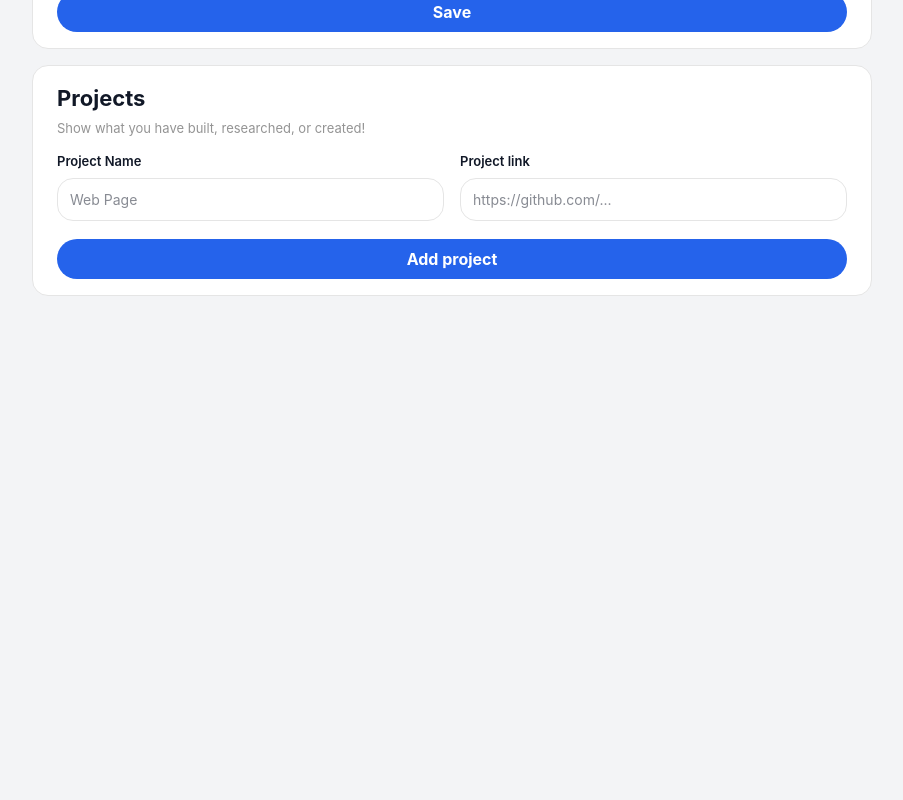
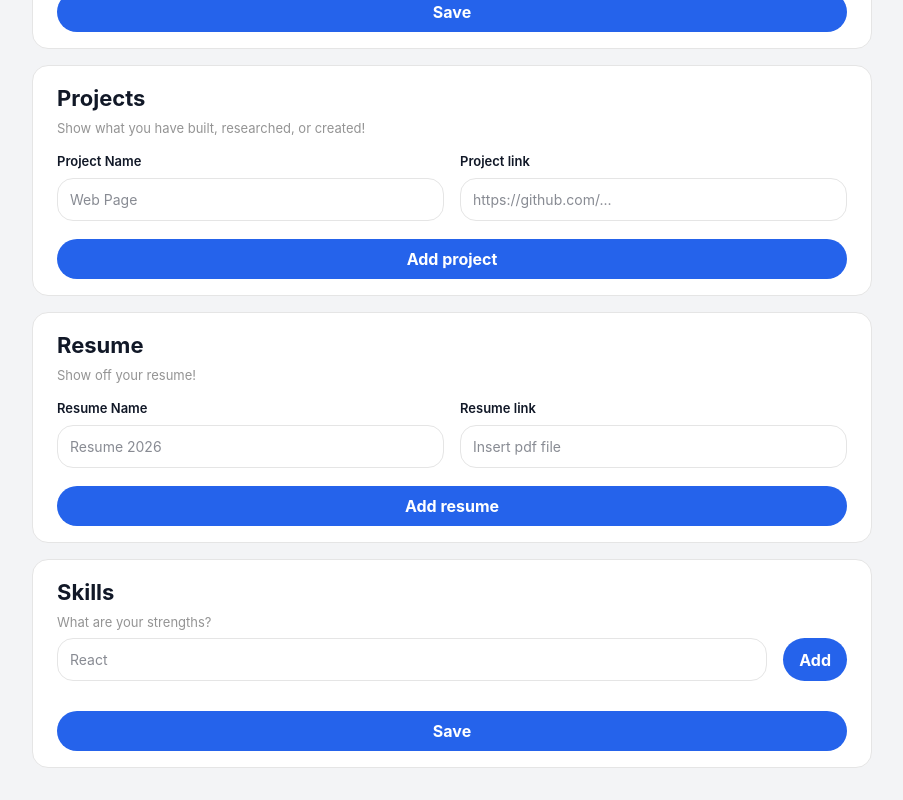
Before and after one commit to Oasis-NEU/f26-group-8, a React (Vite) app in the folder frontend/: page /editprofile in a window 1280 px wide. Shown: the part 1573-2373 px from the top of the page, without its empty margins (344-1247 px from the left). Before the commit the page ends 1901 px from the top, so only its background shows below. Built offline with nearby package versions, Linux system fonts and the light colour scheme.

Commit message:
Updating Edit Profile + Need to implement one save and back button

```diff
--- a/frontend/src/index.css
+++ b/frontend/src/index.css
@@ -828,6 +828,12 @@ body {
   font-weight: bold;
   padding: 8px 16px;
   border-radius: 16px;
+  text-decoration: none;
+  color: inherit;
+}
+
+.profile-edit-btn:hover {
+  background-color: #e5e5e5;
 }
 
 .profile-name,
@@ -1200,3 +1206,25 @@ body {
   color: #949494;
   margin-bottom: 6px;
 }
+
+/* Skills Card */
+
+/* Skills Card */
+
+.edit-skill-input {
+  flex: 1;
+}
+
+.edit-skills {
+  display: flex;
+  flex-wrap: wrap;
+  gap: 8px;
+  margin-top: 12px;
+}
+
+.edit-skill-pill {
+  background-color: #e5e5e5;
+  padding: 6px 12px;
+  border-radius: 999px;
+  font-size: 13px;
+}
--- a/frontend/src/pages/EditProfile.jsx
+++ b/frontend/src/pages/EditProfile.jsx
@@ -1,5 +1,6 @@
 import NavBar from "../components/NavBar";
 import { useState } from "react";
+import { Link } from "react-router";
 
 const sections = [
   { id: "1", label: "Basics" },
@@ -45,7 +46,7 @@ function BasicsInfo() {
       <input
         className="edit-input"
         type="text"
-        placeholder="Roemer Mallari"
+        placeholder="John Doe"
         value={username}
         onChange={(e) => setUsername(e.target.value)}
       />
@@ -257,6 +258,7 @@ function ProjectInfo() {
   function handleSave() {
     console.log({ project, link });
   }
+
   return (
     <div className="edit-card">
       <h2 className="edit-card-title">Projects</h2>
@@ -298,6 +300,102 @@ function ProjectInfo() {
   );
 }
 
+function ResumeInfo() {
+  const [resume, setResume] = useState("");
+  const [link, setLink] = useState("");
+
+  function handleSave() {
+    console.log({ resume, link });
+  }
+  return (
+    <div className="edit-card">
+      <h2 className="edit-card-title">Resume</h2>
+      <p className="edit-card-subtitle">Show off your resume!</p>
+
+      <div className="edit-row">
+        <div className="edit-field">
+          <label className="edit-label">Resume Name</label>
+          <input
+            className="edit-input"
+            type="text"
+            placeholder="Resume 2026"
+            value={resume}
+            onChange={(e) => setResume(e.target.value)}
+          />
+        </div>
+
+        <div className="edit-field">
+          <label className="edit-label">Resume link</label>
+          <input
+            className="edit-input"
+            type="url"
+            placeholder="Insert pdf file"
+            value={link}
+            onChange={(e) => setLink(e.target.value)}
+          />
+        </div>
+      </div>
+
+      <button
+        className="profile-btn-primary edit-save-btn"
+        onClick={handleSave}
+      >
+        Add resume
+      </button>
+    </div>
+  );
+}
+
+function SkillsInfo() {
+  const [skill, setSkill] = useState(""); // what's being typed right now
+  const [skills, setSkills] = useState([]); // the list of added skills
+
+  function handleAdd() {
+    if (skill === "") return; // don't add blanks
+    setSkills([...skills, skill]); // adds the new skill into the current list of skills, creating a new list
+    setSkill("");
+  }
+
+  function handleSave() {
+    console.log({ skills });
+  }
+  return (
+    <div className="edit-card">
+      <h2 className="edit-card-title">Skills</h2>
+      <p className="edit-card-subtitle">What are your strengths?</p>
+
+      <div className="edit-row">
+        <input
+          className="edit-input edit-skill-input"
+          type="text"
+          placeholder="React"
+          value={skill}
+          onChange={(e) => setSkill(e.target.value)}
+        />
+        <button className="profile-btn-primary" onClick={handleAdd}>
+          Add
+        </button>
+      </div>
+
+      {/* goes through skills one at a time */}
+      <div className="edit-skills">
+        {skills.map((s) => (
+          <span key={s} className="edit-skill-pill">
+            {s}
+          </span>
+        ))}
+      </div>
+
+      <button
+        className="profile-btn-primary edit-save-btn"
+        onClick={handleSave}
+      >
+        Save
+      </button>
+    </div>
+  );
+}
+
 function EditProfile() {
   return (
     <>
@@ -312,6 +410,8 @@ function EditProfile() {
           <EducationInfo />
           <ExperienceInfo />
           <ProjectInfo />
+          <ResumeInfo />
+          <SkillsInfo />
         </section>
       </main>
     </>
--- a/frontend/src/pages/Profile.jsx
+++ b/frontend/src/pages/Profile.jsx
@@ -1,4 +1,5 @@
 import NavBar from "../components/NavBar.jsx";
+import { Link } from "react-router";
 
 const stats = [
   { number: "222", label: "Connections" },
@@ -33,11 +34,17 @@ const communities = [
 ];
 
 function ProfileHeader() {
+  const isOwnProfile = true;
+
   return (
     <div className="profile-header">
       <div className="profile-banner"></div>
       <div className="profile-avatar">RMV</div>
-      <button className="profile-edit-btn">Edit profile</button>
+      {isOwnProfile && (
+        <Link to="/editprofile" className="profile-edit-btn">
+          Edit profile
+        </Link>
+      )}
       <h1 className="profile-name">Roemer Mallari</h1>
       <p className="profile-bio">
         Computer Science & Business Administration @ Northeastern University
@@ -47,7 +54,9 @@ function ProfileHeader() {
         <span>Torrance, CA</span>
       </div>
       <div className="profile-actions">
-        <button className="profile-btn-outline">Connect</button>
+        {!isOwnProfile && (
+          <button className="profile-btn-outline">Connect</button>
+        )}
       </div>
       <div className="profile-stats">
         {stats.map((stat) => (
```
